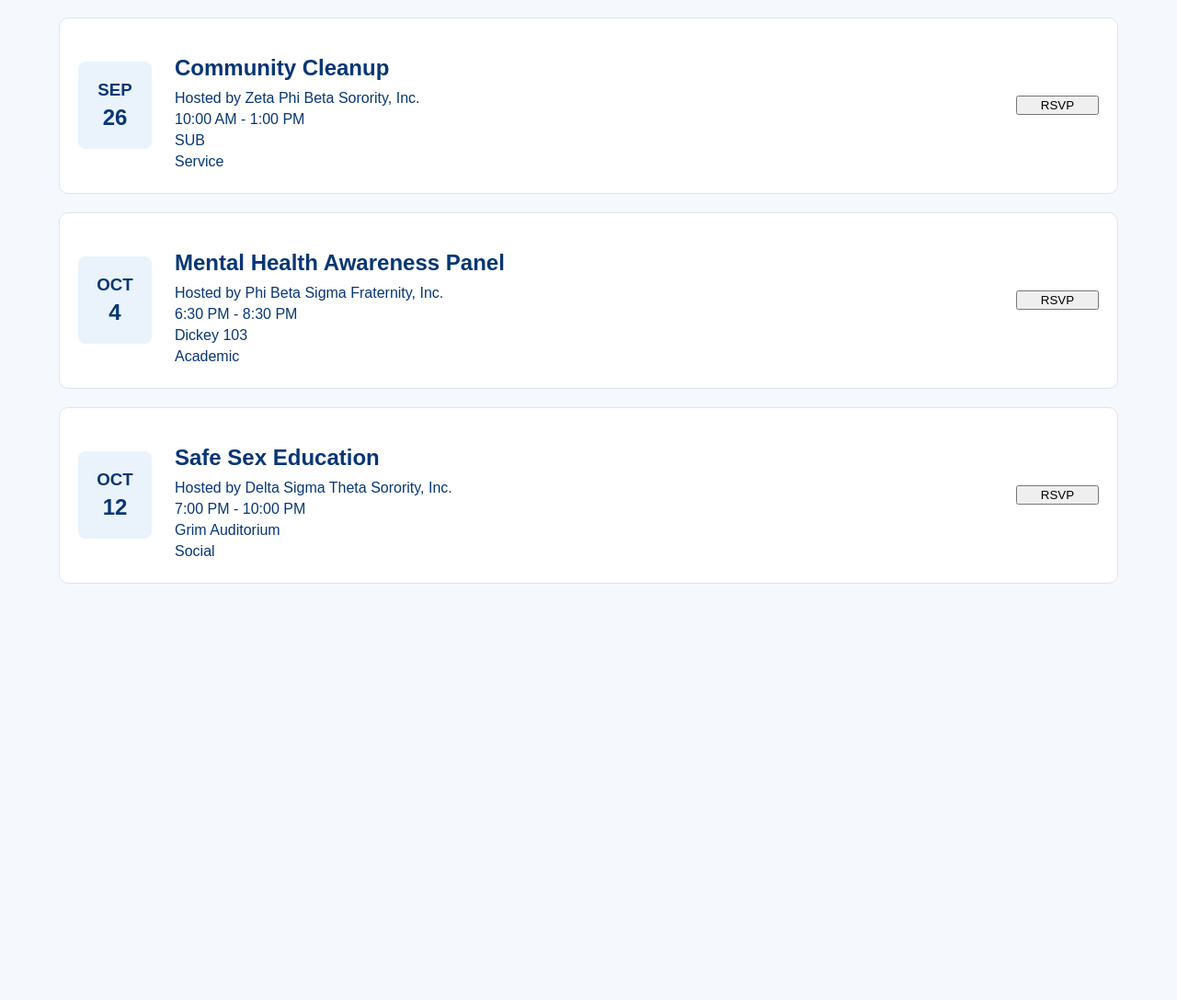
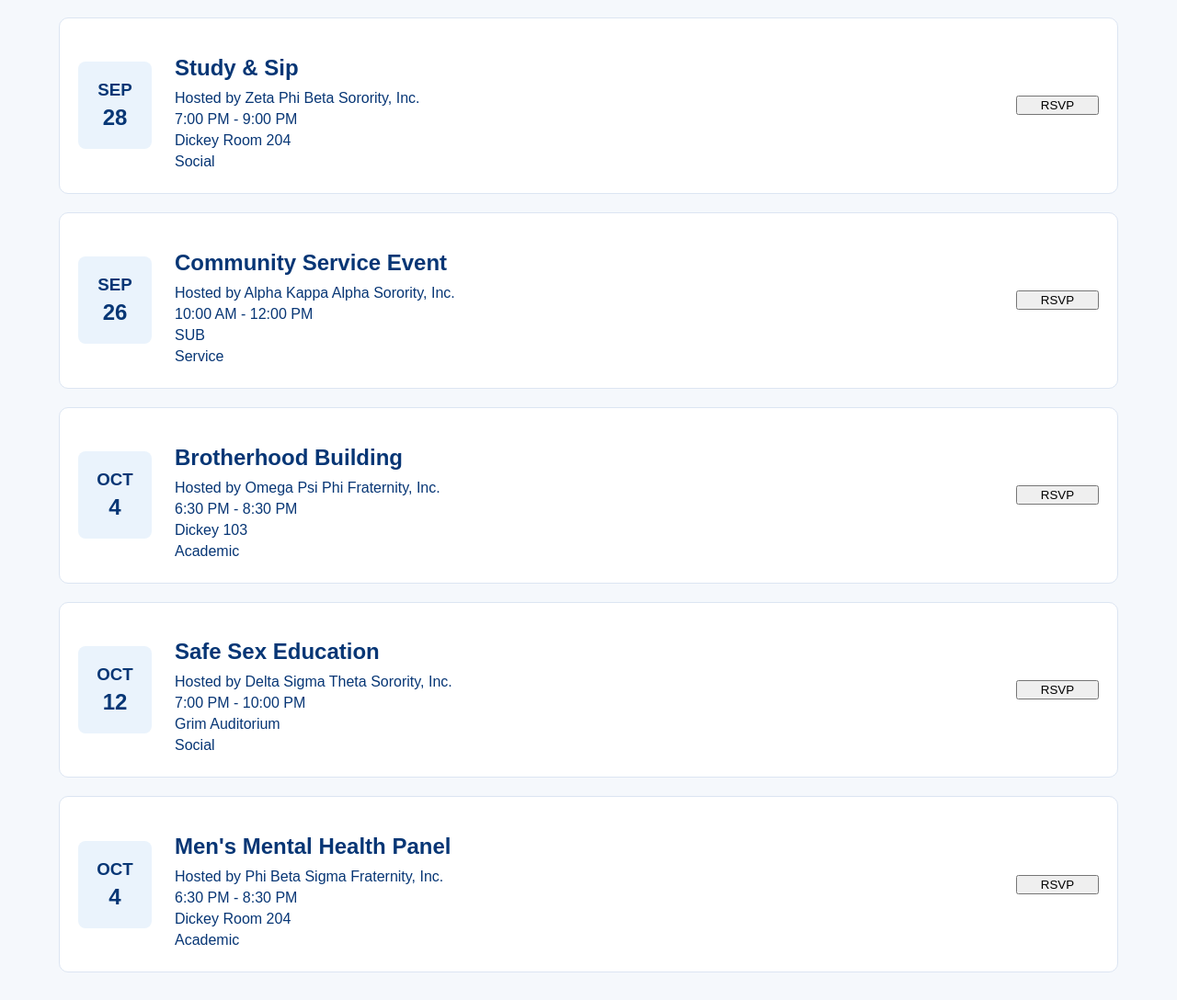
Before and after one commit to kahamlin/semester-project, a plain HTML site: page events.html in a window 1280 px wide. Shown: the part 574-1662 px from the top of the page at 92% size. Before the commit the page ends 1239 px from the top, so only its background shows below. Drawn offline with Linux system fonts and the light colour scheme.

Commit message:
made the rsvp button functional and added events

```diff
--- a/events.html
+++ b/events.html
@@ -42,13 +42,30 @@
     <div class="event">
         <div class="event-date">
             <h3>SEP</h3>
+            <h2>28</h2>
+        </div>
+
+        <div class="event-info">
+            <h2>Study & Sip</h2>
+            <p>Hosted by Zeta Phi Beta Sorority, Inc.</p>
+            <p>7:00 PM - 9:00 PM</p>
+            <p>Dickey Room 204</p>
+            <p>Social</p>
+        </div>
+
+        <button class="rsvp-btn">RSVP</button>
+    </div>
+
+    <div class="event">
+        <div class="event-date">
+            <h3>SEP</h3>
             <h2>26</h2>
         </div>
 
         <div class="event-info">
-            <h2>Community Cleanup</h2>
-            <p>Hosted by Zeta Phi Beta Sorority, Inc.</p>
-            <p>10:00 AM - 1:00 PM</p>
+            <h2>Community Service Event</h2>
+            <p>Hosted by Alpha Kappa Alpha Sorority, Inc.</p>
+            <p>10:00 AM - 12:00 PM</p>
             <p>SUB</p>
             <p>Service</p>
         </div>
@@ -63,8 +80,8 @@
         </div>
 
         <div class="event-info">
-            <h2>Mental Health Awareness Panel</h2>
-            <p>Hosted by Phi Beta Sigma Fraternity, Inc.</p>
+            <h2>Brotherhood Building</h2>
+            <p>Hosted by Omega Psi Phi Fraternity, Inc.</p>
             <p>6:30 PM - 8:30 PM</p>
             <p>Dickey 103</p>
             <p>Academic</p>
@@ -90,6 +107,23 @@
         <button class="rsvp-btn">RSVP</button>
     </div>
 
+    <div class="event">
+        <div class="event-date">
+            <h3>OCT</h3>
+            <h2>4</h2>
+        </div>
+
+        <div class="event-info">
+            <h2>Men's Mental Health Panel</h2>
+            <p>Hosted by Phi Beta Sigma Fraternity, Inc.</p>
+            <p>6:30 PM - 8:30 PM</p>
+            <p>Dickey Room 204</p>
+            <p>Academic</p>
+        </div>
+
+        <button class="rsvp-btn">RSVP</button>
+    </div>
+
 </section>
 <script src="script.js"></script>
     </body>
--- a/script.js
+++ b/script.js
@@ -106,3 +106,15 @@ if (eventSearch) {
         }
     });
 }
+
+const rsvpButtons = document.querySelectorAll(".rsvp-btn");
+
+rsvpButtons.forEach(function(button) {
+    button.addEventListener("click", function() {
+        if (button.textContent === "RSVP") {
+            button.textContent = "RSVP Selected";
+        } else {
+            button.textContent = "RSVP";
+        }
+    });
+});
```
Also changed, not shown: index.html (+9 -9 lines).
